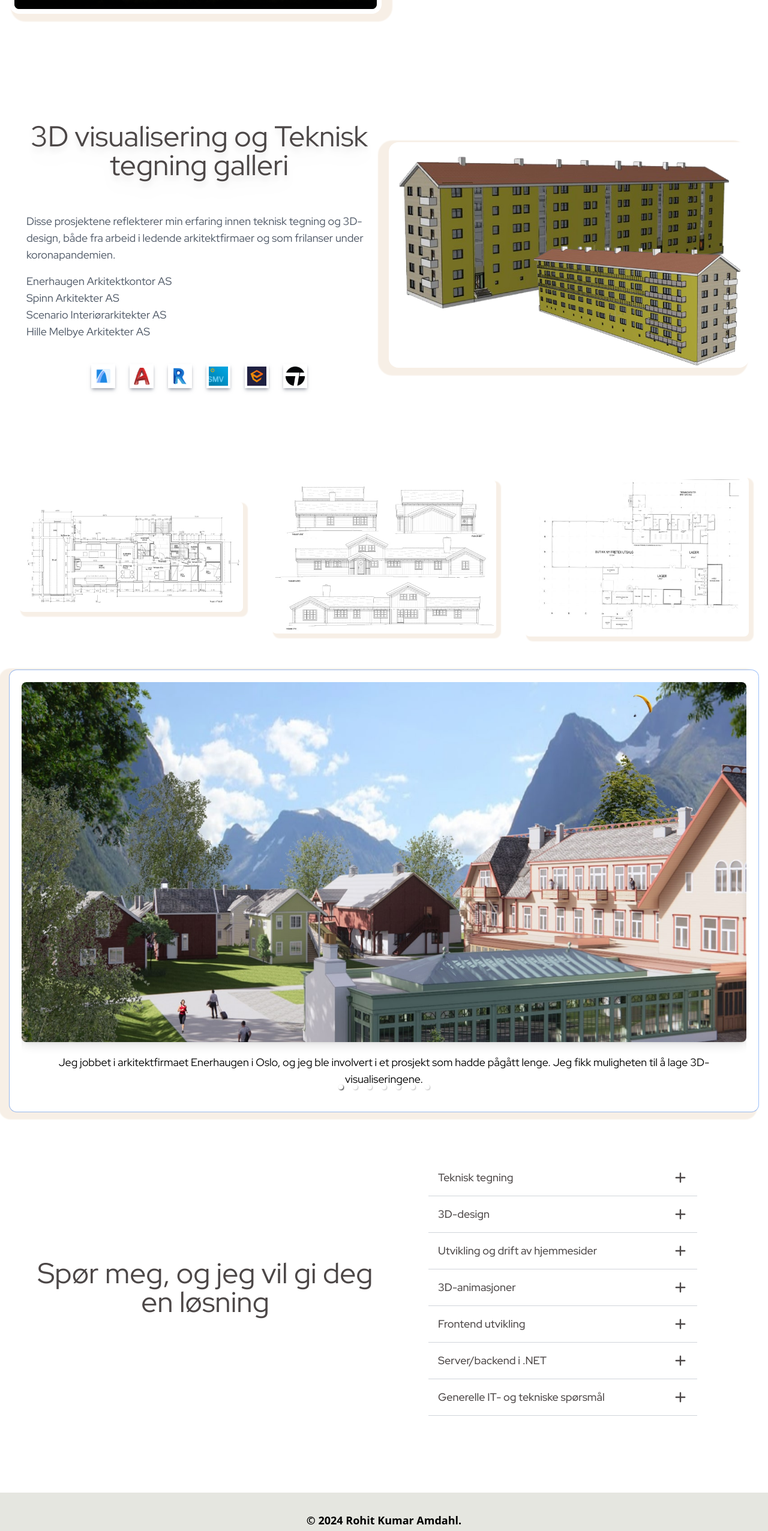
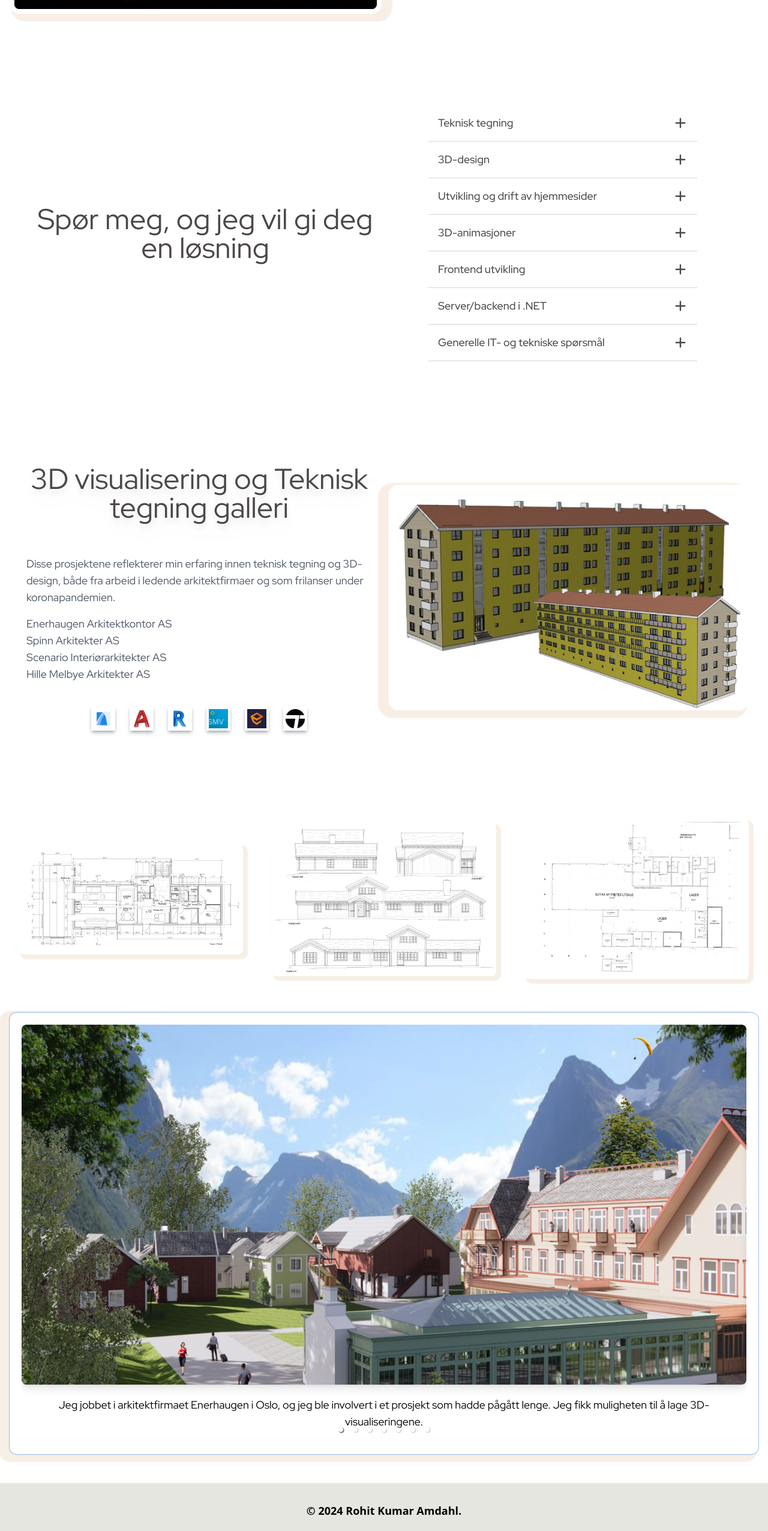
Before and after one commit to MaaRadha/3d-design-code, a React (Vite) app: page / in a window 1280 px wide. Shown: the part 1020-3572 px from the top of the page at 60% size. Built offline with nearby package versions, Linux system fonts and the light colour scheme; grey boxes are pictures that could not be loaded.

Commit message:
layout design changed

```diff
--- a/src/App.tsx
+++ b/src/App.tsx
@@ -16,15 +16,15 @@ const App = () => {
         <section>
           <HomePage />
         </section>
+        <section className="text-text-dark m-10">
+          <Accordion />
+        </section>
         <section className="text-text-dark">
           <DesignImg />
         </section>
         <section>
           <Drawings />
           <SliderImg />
-        </section>
-        <section className="text-text-dark m-10">
-          <Accordion />
         </section>
       </main>
       <footer>
```
